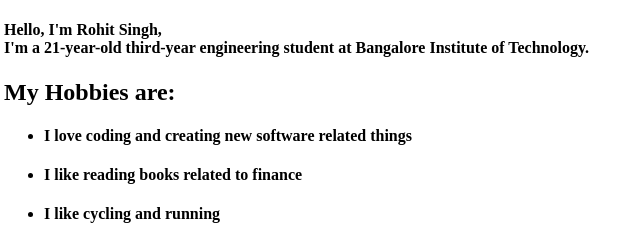
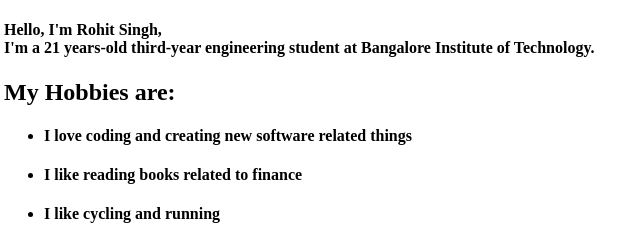
Before and after one commit to rohsingh26/resume-basic-html, a plain HTML site: page public/about.html in a window 1280 px wide. Shown: the top 240 px of the page, 4-644 px from the left. Drawn offline with Linux system fonts and the light colour scheme.

Commit message:
Update about.html

```diff
--- a/public/about.html
+++ b/public/about.html
@@ -7,7 +7,7 @@
 </head>
 <body >
 
-<h4>Hello, I'm Rohit Singh,<br>I'm a 21-year-old third-year engineering student at Bangalore Institute of Technology.
+<h4>Hello, I'm Rohit Singh,<br>I'm a 21 years-old third-year engineering student at Bangalore Institute of Technology.
 
 </h4>
 <h2>My Hobbies are:</h2>
```
